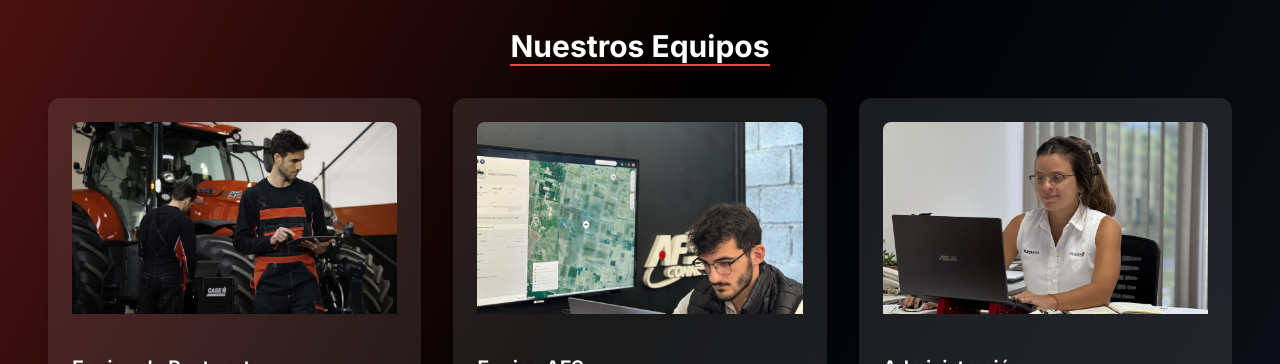
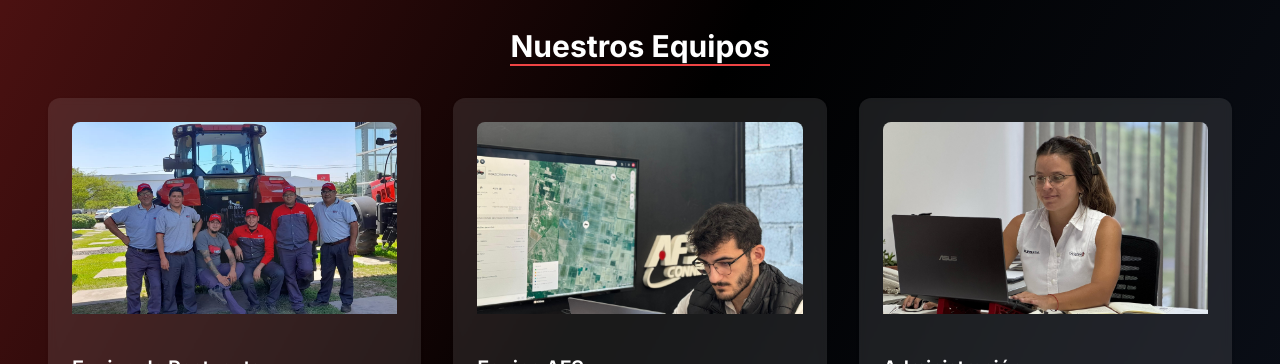
Before and after one commit to Pietro923/Landing-Page-Pueble, a Next.js app: page /empresa in a window 1280 px wide. Shown: the part 1040-1404 px from the top of the page. Built offline with nearby package versions, Linux system fonts and the light colour scheme.

Commit message:
nueva foto postventa

```diff
--- a/src/app/empresa/page.tsx
+++ b/src/app/empresa/page.tsx
@@ -37,7 +37,7 @@ export default function Company() {
 
   const teams = [
     {
-      image: "/imagenes/equipos/postventa.jpg",
+      image: "/imagenes/equipos/postventa.jpeg",
       name: "Equipo de Postventa",
       description: "Expertos en mantenimiento y soporte técnico para garantizar el máximo rendimiento de tus equipos."
     },
```
Also changed, not shown: public/imagenes/equipos/postventa.jpeg (added), public/imagenes/equipos/postventa.jpg (deleted).
